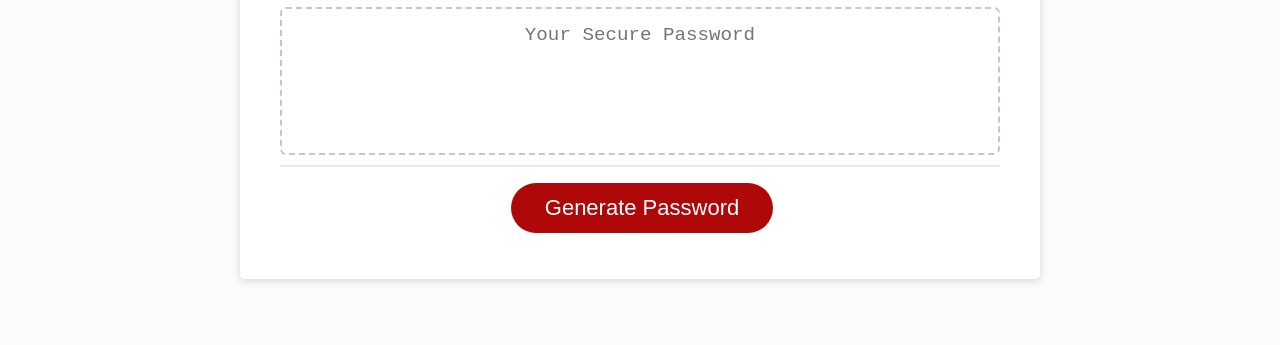
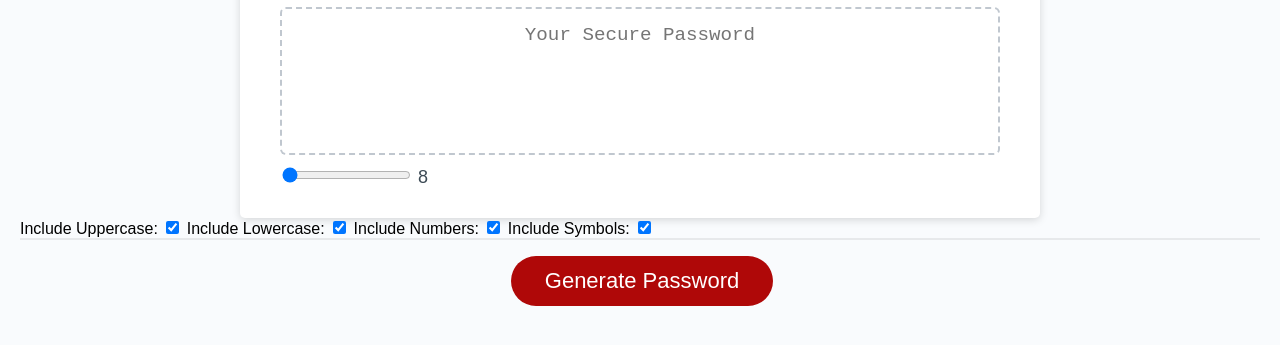
Before and after one commit to saevans86/pword-generator, a plain HTML site: page index.html in a window 1280 px wide. Shown: the part 241-586 px from the top of the page. Drawn offline with Linux system fonts and the light colour scheme.

Commit message:
added selectors, and checkboxes/num slider to html

```diff
--- a/index.html
+++ b/index.html
@@ -24,6 +24,19 @@
             aria-label="Generated Password"
           ></textarea>
         </div>
+        <input type="range" value="8" min="8" max="128" id="length" oninput="num.value = this.value ">
+        <output id="num">8</output>
+        </div>
+        <div class="checkbox">
+          <label>Include Uppercase:</label>
+          <input type="checkbox" id="uppercase" checked />
+          <label>Include Lowercase:</label>
+          <input type="checkbox" id="lowercase" checked />
+          <label>Include Numbers:</label>
+          <input type="checkbox" id="numbers" checked />
+          <label>Include Symbols:</label>
+          <input type="checkbox" id="symbols" checked />
+        </div>
         <div class="card-footer">
           <button id="generate" class="btn">Generate Password</button>
         </div>
--- a/script.js
+++ b/script.js
@@ -7,7 +7,13 @@ var passDeets = {
 };
 
 // Get references to the #generate element
-var generateBtn = document.querySelector("#generate");
+var generateBtn = document.querySelector('#generate');
+var lengthEl = document.getElementById('length');
+var uppercaseEl = document.getElementById('uppercase');
+var lowercaseEl = document.getElementById('lowercase');
+var numbersEl = document.getElementById('numbers');
+var symbolsEl = document.getElementById('symbols');
+
 
 // Write password to the #password input
 function writePassword() {
```
